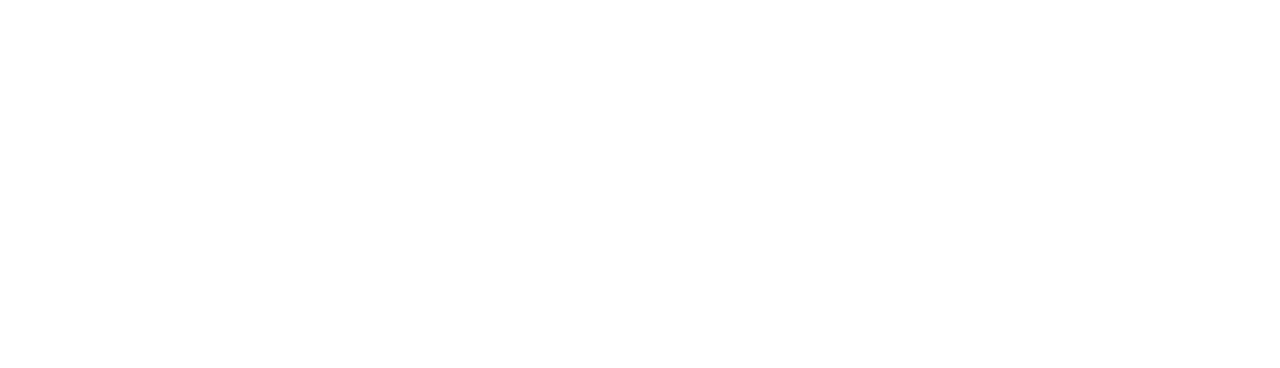
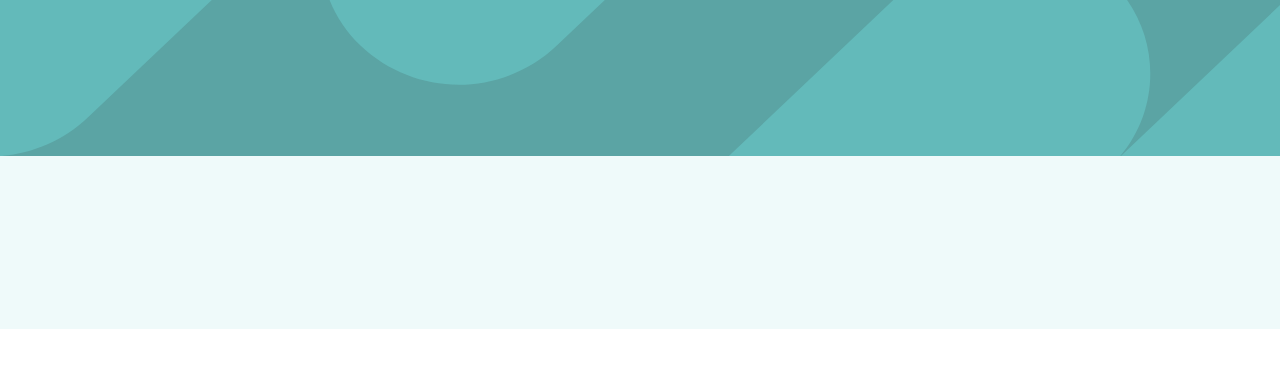
Before and after one commit to anindyoo/frontend-mentor_3-static-job-listings-challenge-solution, a JavaScript app: page / in a window 1280 px wide. Shown: the top 368 px of the page. Built offline with nearby package versions, Linux system fonts and the light colour scheme; the HTML template or start-up script is replaced by a standard one.

Commit message:
feat: add header and main component.

```diff
--- a/src/App.js
+++ b/src/App.js
@@ -1,7 +1,20 @@
+import JobCard from "./components/job-card/JobCard";
+import JobData from "./data/data.json";
+
 function App() {
   return (
-    <div className="App">
-
+    <div className="
+      App
+      w-screen bg-lightGrayishCyanBackground
+      text-darkGrayishCyan">
+      <header className="h-[9.75rem] bg-[url('./assets/images/bg-header-desktop.svg')] bg-desaturatedDarkCyan">
+      </header>
+      <main className="
+        flex flex-col items-center gap-6
+        px-8 pt-[4.75rem] pb-[6.063rem]"
+      >
+        {JobData.map((data) => <JobCard data={data} key={`job-card-${data.id}`}/>)}
+      </main>
     </div>
   );
 }
```
